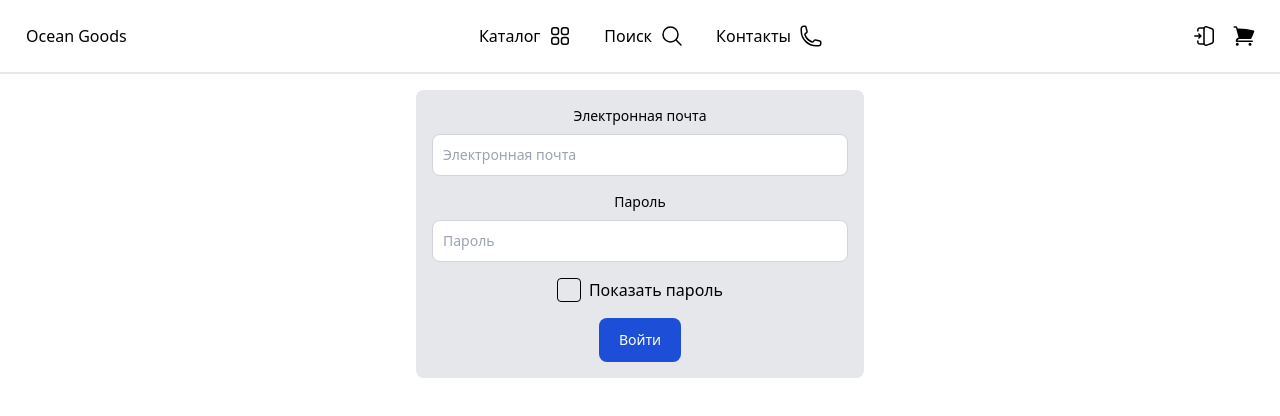
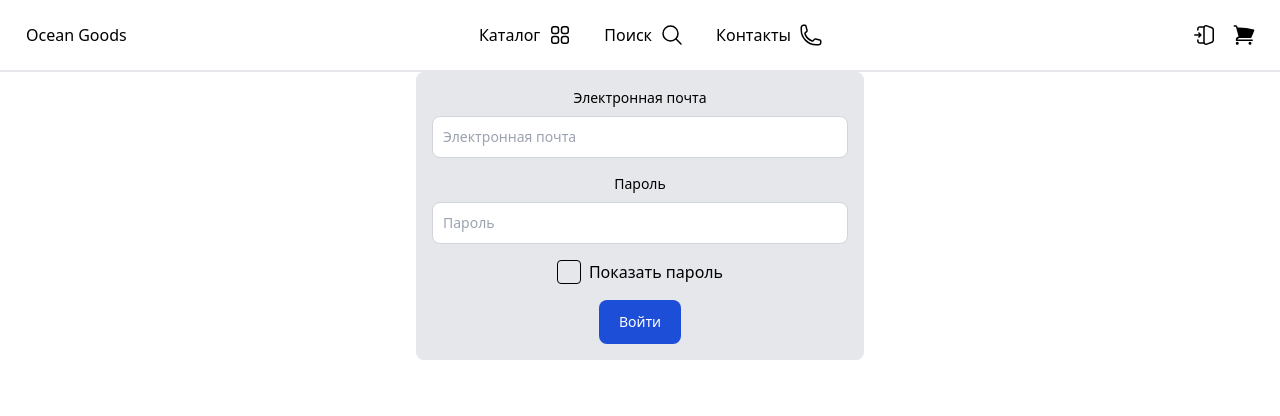
Before and after one commit to citizenofjustice/ocean-goods, a React (Vite) app in the folder client/: page /auth in a window 1280 px wide. Shown: the top 416 px of the page. Built offline with nearby package versions, Linux system fonts and the light colour scheme; no server answers.

Commit message:
orderList styling & orders query invalidation

```diff
--- a/client/src/App.tsx
+++ b/client/src/App.tsx
@@ -28,7 +28,7 @@ const queryClient = new QueryClient();
 
 function App() {
   return (
-    <>
+    <div className="app">
       <RootStoreContext.Provider value={new RootStore()}>
         <QueryClientProvider client={queryClient}>
           <BrowserRouter>
@@ -83,7 +83,7 @@ function App() {
           </BrowserRouter>
         </QueryClientProvider>
       </RootStoreContext.Provider>
-    </>
+    </div>
   );
 }
 
--- a/client/src/assets/index.css
+++ b/client/src/assets/index.css
@@ -1,6 +1,56 @@
 @tailwind base;
 @tailwind components;
 @tailwind utilities;
+
+#root,
+.app {
+  padding: 0;
+  margin: 0;
+  width: 100%;
+  height: 100vh;
+}
+
+.hearer-sticky {
+  position: sticky;
+  top: 0;
+}
+
+.main-abs {
+  position: absolute;
+  inset: 4.5rem 0px 0px;
+  overflow: auto;
+}
+
+::-webkit-scrollbar {
+  width: 0.5rem;
+}
+
+::-webkit-scrollbar {
+  width: 0.5rem;
+}
+
+/* Track */
+#main-content::-webkit-scrollbar-track {
+  -webkit-box-shadow: inset 0 0 6px rgba(0, 0, 0, 0.3);
+  background-color: #f5f5f5;
+  margin-top: 0.25rem;
+  margin-bottom: 0.25rem;
+  border-radius: 10px;
+}
+
+#main-content::-webkit-scrollbar {
+  width: 10px;
+  background-color: none;
+}
+
+#main-content::-webkit-scrollbar-thumb {
+  border-radius: 10px;
+  background-color: #acc6cd;
+}
+
+#main-content::-webkit-scrollbar-thumb:hover {
+  background-color: #6dcae3;
+}
 
 /* class for highlighting active route */
 #nav-menu a.active {
--- a/client/src/components/Layouts/Layout.tsx
+++ b/client/src/components/Layouts/Layout.tsx
@@ -5,7 +5,7 @@ const Layout = () => {
   return (
     <>
       <Navbar />
-      <main className="my-4">
+      <main id="main-content" className="main-abs">
         <Outlet />
       </main>
     </>
--- a/client/src/components/Layouts/Navbar.tsx
+++ b/client/src/components/Layouts/Navbar.tsx
@@ -55,7 +55,7 @@ const Navbar = observer(() => {
     "w-full h-full fixed z-50 bg-white top-0 left-0 transition-all duration-300 ease-in-out";
 
   return (
-    <header className="sticky z-50 top-0 bg-white border-b-2 flex items-center flex-row py-4">
+    <header className="hearer-sticky h-[4.5rem] z-50 bg-white border-b-2 flex items-center flex-row py-4">
       <nav className="basis-1/12 flex justify-start">
         {isMenuOpen && (
           <div className={menuClasses}>
--- a/client/src/components/OrdersList.tsx
+++ b/client/src/components/OrdersList.tsx
@@ -1,9 +1,12 @@
-import { useInfiniteQuery } from "@tanstack/react-query";
+import { useInfiniteQuery, useQueryClient } from "@tanstack/react-query";
 import useAxiosPrivate from "../hooks/useAxiosPrivate";
-// import LoadingSpinner from "./UI/LoadingSpinner";
 import { Order } from "../types/Order";
 import { Fragment, useEffect, useRef, useState } from "react";
-import { useDebounce, useIntersectionObserver } from "usehooks-ts";
+import {
+  useDebounce,
+  useIntersectionObserver,
+  useMediaQuery,
+} from "usehooks-ts";
 import ReactDatePicker, { registerLocale } from "react-datepicker";
 import ru from "date-fns/locale/ru";
 import "react-datepicker/dist/react-datepicker.css";
@@ -42,6 +45,8 @@ const OrdersList = () => {
   const debounceFilter = useDebounce(filterBy, 750);
   const debounceSort = useDebounce(sortBy, 750);
   const entry = useIntersectionObserver(ref, { threshold: 0.5 });
+  const queryClient = useQueryClient();
+  const matches = useMediaQuery("(min-width: 1024px)");
   const isVisible = !!entry?.isIntersecting;
 
   const sendReq = async ({ pageParam = 0 }) => {
@@ -100,10 +105,21 @@ const OrdersList = () => {
     // eslint-disable-next-line react-hooks/exhaustive-deps
   }, [isVisible]);
 
-  const handleSelect = (event: React.ChangeEvent<HTMLSelectElement>) => {
+  const handleSelect = async (event: React.ChangeEvent<HTMLSelectElement>) => {
     const { value } = event.target;
     const values = value.split("/");
+    await queryClient.invalidateQueries({ queryKey: ["orders"] });
     setSortBy({ orderBy: values[0], direction: values[1] });
+  };
+
+  const handleFilterInput = async (
+    event: React.ChangeEvent<HTMLInputElement>
+  ) => {
+    const { value } = event.target;
+    await queryClient.invalidateQueries({
+      queryKey: ["orders"],
+    });
+    setFilterBy(value);
   };
 
   const handleCheckboxChange = () => {
@@ -124,14 +140,12 @@ const OrdersList = () => {
   };
 
   return (
-    <Fragment>
-      {status === "pending" ? (
-        <LoadingSpinner />
-      ) : status === "error" ? (
-        <p>Error: {error.message}</p>
-      ) : (
-        <>
-          <div className="flex flex-col items-center justify-center mb-4">
+    <div className="px-4 flex flex-col items-center">
+      <div
+        className={`sticky top-0 ${
+          isFiltersShown ? "lg:h-[150px]" : "lg:h-[60px]"
+        } z-40 flex flex-col bg-background-0 items-center justify-center p-4 w-full`}
+      >
         {isFiltersShown ? (
           <>
             <div className="mb-4">
@@ -187,7 +201,10 @@ const OrdersList = () => {
                   selectsRange={true}
                   startDate={startDate}
                   endDate={endDate}
-                      onChange={(update: [Date, Date]) => {
+                  onChange={async (update: [Date, Date]) => {
+                    await queryClient.invalidateQueries({
+                      queryKey: ["orders"],
+                    });
                     setDateRange(update);
                   }}
                   isClearable={true}
@@ -228,7 +245,7 @@ const OrdersList = () => {
                   className="basis-1/2 h-fit border border-gray-300 text-sm rounded-lg focus:ring-blue-500 focus:border-blue-500 block sm:min-w-[120px] p-2.5"
                   placeholder="Введите искомое значение"
                   value={filterBy}
-                      onChange={(e) => setFilterBy(e.target.value)}
+                  onChange={handleFilterInput}
                 />
               </div>
             </form>
@@ -236,34 +253,71 @@ const OrdersList = () => {
         ) : (
           <span
             onClick={() => setIsFiltersShown(true)}
-                className="flex gap-2  hover:cursor-pointer"
+            className="flex gap-2 hover:cursor-pointer"
           >
             <p>Сортировка и поиск</p>
             <ChevronDownIcon className="w-6 h-6" />
           </span>
         )}
       </div>
-          <div className="flex flex-col items-center justify-center">
-            <ul className="bg-gray-200 rounded-xl mx-4 w-full max-w-lg divide-y-2 divide-solid divide-white">
+      {status === "pending" ? (
+        <LoadingSpinner />
+      ) : status === "error" ? (
+        <p className="text-center">Error: {error.message}</p>
+      ) : (
+        <>
+          <div
+            className={`hidden lg:grid max-w-screen-xl sticky ${
+              isFiltersShown ? "top-[150px]" : "top-[60px]"
+            } bg-background-700 border-2 border-background-700 text-text-800 gap-x-2 gap-y-1 vsm:gap-x-[2px] grid-cols-1 vsm:grid-cols-2 lg:grid-cols-[repeat(4,minmax(0,500px))_minmax(5rem,9rem)] items-center`}
+          >
+            <span className="bg-background-300 h-full py-2 px-4">
+              Номер заказа и дата
+            </span>
+            <span className="bg-background-300 h-full py-2 px-4">
+              Имя заказчика
+            </span>
+            <span className="bg-background-300 h-full py-2 px-4">Телефон</span>
+            <span className="bg-background-300 h-full py-2 px-4">
+              Сумма заказа
+            </span>
+            <span className="bg-background-300 h-full py-2 px-4">
+              Детали заказа
+            </span>
+          </div>
+          <ul className="bg-background-200 border-t-2 lg:border-t-0 border-r-2 border-l-2 border-b-2 border-background-700 max-w-screen-xl divide-y-2 divide-solid divide-background-700">
             {data &&
               data.pages.map((group, i) => (
                 <Fragment key={i}>
                   {group.orders.map((item: Order) => (
                     <li
-                        className="p-3 grid vsm:gap-x-6 vsm:grid-cols-2 grid-cols-1 gap-x-2 gap-y-2 items-center"
+                      className="lg:bg-background-700 text-text-800 p-2 vsm:p-4 lg:p-0 grid gap-x-2 gap-y-1 vsm:gap-x-6 lg:gap-x-[2px] grid-cols-1 vsm:grid-cols-2 lg:grid-cols-[repeat(4,minmax(0,500px))_minmax(5rem,9rem)] items-center"
                       key={item.orderId}
                     >
-                        <p className="font-bold">Заказ №{item.orderId}</p>
-                        <p className="">
+                      <div className="bg-background-200 lg:py-2 lg:px-4 grid vsm:gap-x-6 grid-cols-subgrid vsm:col-span-2 vsm:grid-cols-2 lg:col-span-1 lg:block">
+                        <p className="font-bold text-center vsm:text-start">
+                          Заказ №{item.orderId}
+                        </p>
+                        <p className="text-center vsm:text-start text-xs vsm:text-base">
                           от <FormatDate createdAt={item.createdAt} />
                         </p>
-                        <p className="">Имя заказчика: {item.customerName}</p>
-                        <p>Тел.: {item.customerPhone}</p>
-                        <p className="border w-fit rounded-xl p-1 border-gray-700 text-center">
-                          Сумма заказа: {item.orderDetails.totalPrice} руб.
+                      </div>
+                      <p className="bg-background-200 lg:py-2 lg:px-4 h-full mt-2 vsm:mt-0 flex flex-col justify-center">
+                        {!matches && "Имя заказчика: "}
+                        {item.customerName}
                       </p>
+                      <p className="bg-background-200 lg:py-2 lg:px-4 h-full flex flex-col justify-center">
+                        {!matches && "Тел.: "}
+                        {item.customerPhone}
+                      </p>
+                      <div className="bg-background-200 lg:py-2 lg:px-4 h-full flex flex-col justify-center">
+                        <p className="rounded-xl px-4 py-1 text-start bg-accent-100 text-text-700 font-medium w-fit mt-2 lg:mt-0">
+                          {!matches && "Сумма заказа: "}
+                          {item.orderDetails.totalPrice}&nbsp;руб.
+                        </p>
+                      </div>
                       <Link
-                          className="underline place-self-end"
+                        className="bg-background-200 lg:py-2 lg:px-4 h-full text-text-600 hover:text-accent-800 font-bold underline text-end lg:text-center flex flex-col justify-end lg:justify-center"
                         to={`/orders/${item.orderId}`}
                       >
                         подробнее...
@@ -273,11 +327,10 @@ const OrdersList = () => {
                 </Fragment>
               ))}
           </ul>
-          </div>
         </>
       )}
       <div className="h-4 w-full" ref={ref} />
-    </Fragment>
+    </div>
   );
 };
 
--- a/client/tailwind.config.js
+++ b/client/tailwind.config.js
@@ -178,6 +178,7 @@ export default {
         950: "oklch(15.98% 0.007 214.54)",
       },
       background: {
+        0: "oklch(1 0 0)",
         50: "oklch(96.52% 0.008 207.14)",
         100: "oklch(93.05% 0.015 212.00)",
         200: "oklch(85.83% 0.030 215.09)",
```
Lines whose indentation alone changed are shown as unchanged.
